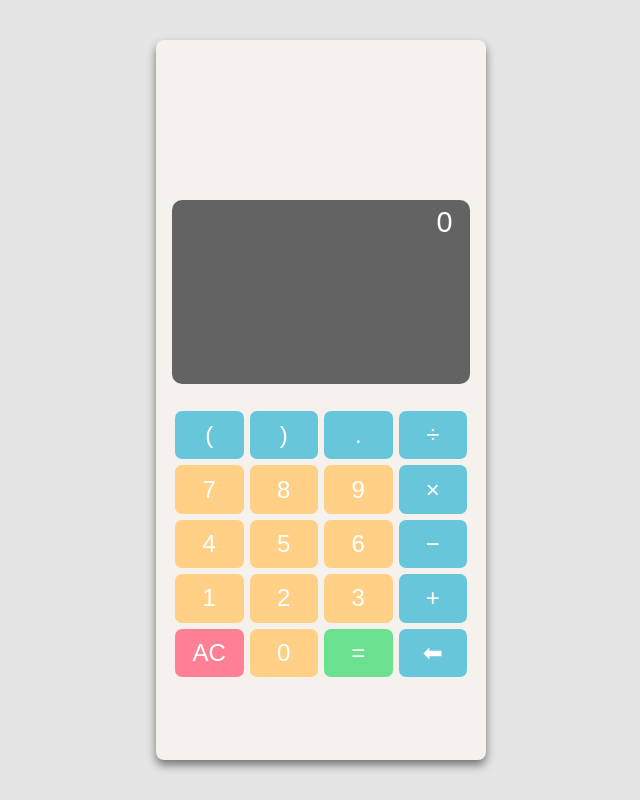
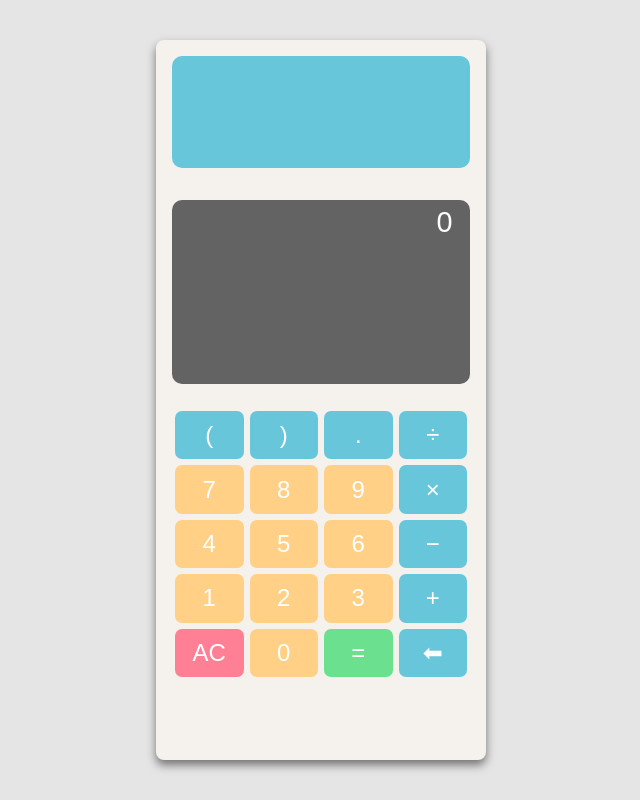
Before and after one commit to skboyle/ReactCalculator, a React (Create React App) app: page / in a window 1280 px wide. Shown: the whole page, without its empty margins (319-959 px from the left). Built offline with nearby package versions, Linux system fonts and the light colour scheme.

Commit message:
update styles

```diff
--- a/src/App.css
+++ b/src/App.css
@@ -96,20 +96,34 @@ button.special.sign {
   transition: all 0.5s linear;
 }
 
-.calc-answer {
-  display: inline-flex;
-  align-items: center;
-  flex-direction: row;
+.calc-answer-screen {
   margin-bottom: 0.5rem;
-  font-size: 1.5rem;
-  color: var(--text-color-dark);
-  font-weight: 900;
+  border-radius: 10px;
+  background-color: var(--blue);
+  color: var(--white);
+  padding: 0.4rem 1rem;
+  font-size: 1.8rem;
+  font-weight: 300;
+  transition: all 0.5s linear;
   overflow: hidden;
+  margin: 1rem;
+}
+
+.calc-answer-screen span {
+  letter-spacing: 0.1rem;
+  color: var(--white);
   word-wrap: break-word;
   word-break: break-all;
+  overflow-y: scroll;
+  grid-column: span 2;
+  display: flex;
+  align-items: center;
+  justify-content: flex-end;
+  text-align: right;
+  width: 100%;
 }
 
-.calc-compute {
+.calc-compute-screen {
   border-radius: 10px;
   background-color: var(--screen-background);
   padding: 0.4rem 1rem;
@@ -120,7 +134,7 @@ button.special.sign {
   margin: 1rem;
 }
 
-.calc-compute span {
+.calc-compute-screen span {
   letter-spacing: 0.1rem;
   color: var(--text-color);
   word-wrap: break-word;
@@ -134,21 +148,7 @@ button.special.sign {
   width: 100%;
 }
 
-.calc-error {
-  color: var(--text-color-dark);
-  letter-spacing: 0.1rem;
-  overflow: hidden;
-  word-wrap: break-word;
-  word-break: break-all;
-}
-
-.calc-compute > button {
-  background-color: unset;
-  font-size: 1.5rem;
-  color: var(--text-color);
-}
-
-.calc-compute span::-webkit-scrollbar {
+.calc-compute-screen span::-webkit-scrollbar {
   display: none !important;
 }
 
--- a/src/components/calculator.js
+++ b/src/components/calculator.js
@@ -141,19 +141,12 @@ function Calculator() {
   return (
     <div className='calculator'>
       <div className='calc-wrapper'>
-        <div className='ctc calc-screen'>
-          <div className='calc-answer'>
+        <div className='ctc calc-answer-screen'>
             <span>
-              {answer}
+              {error ? error : answer}
             </span>
           </div>
-          <div className='calc-error'>
-            <span>
-              {error}
-            </span>
-          </div>
-        </div>
-        <div className='ctc calc-compute'>
+        <div className='ctc calc-compute-screen'>
           <span>
             {equation ? equation : '0'}
           </span>
```
